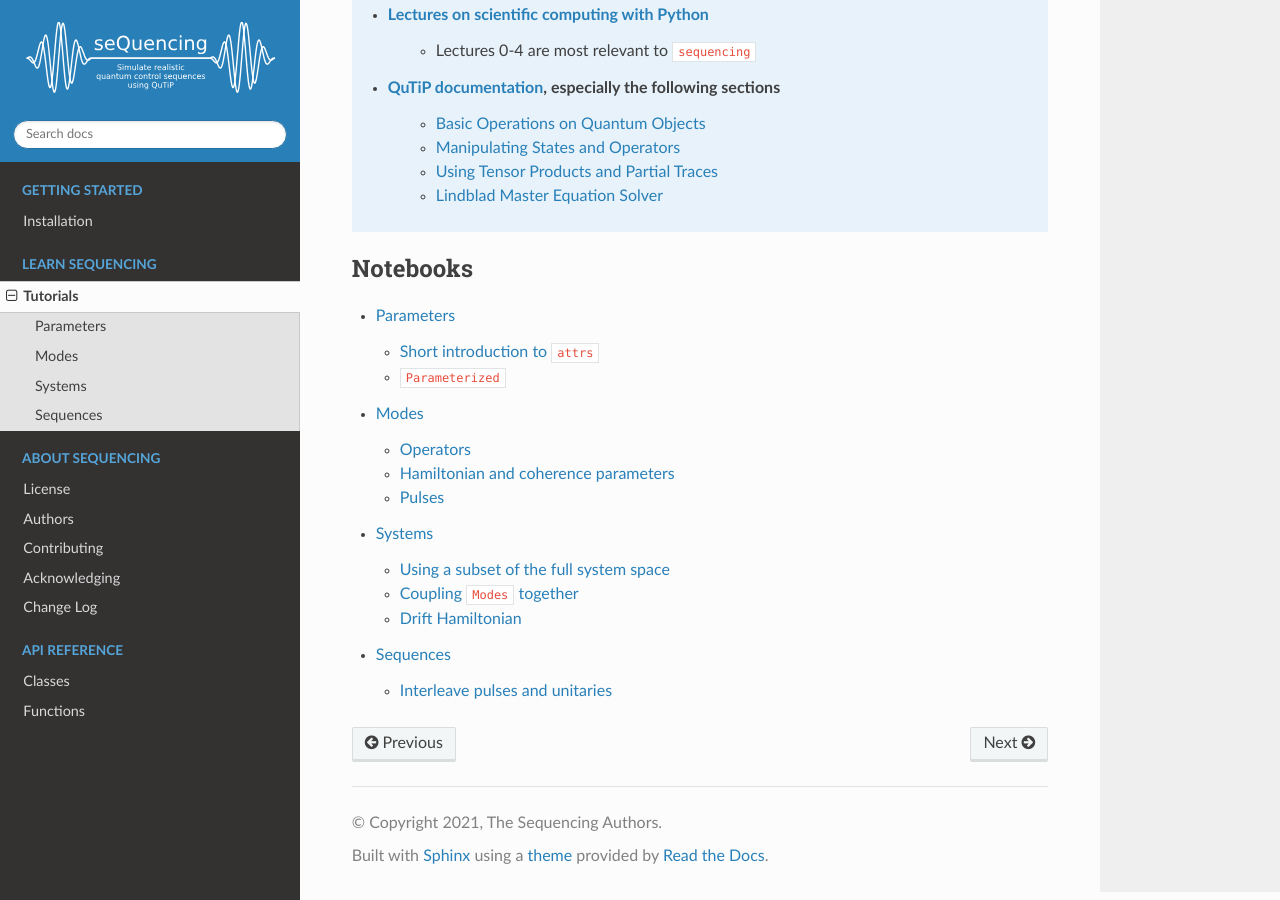
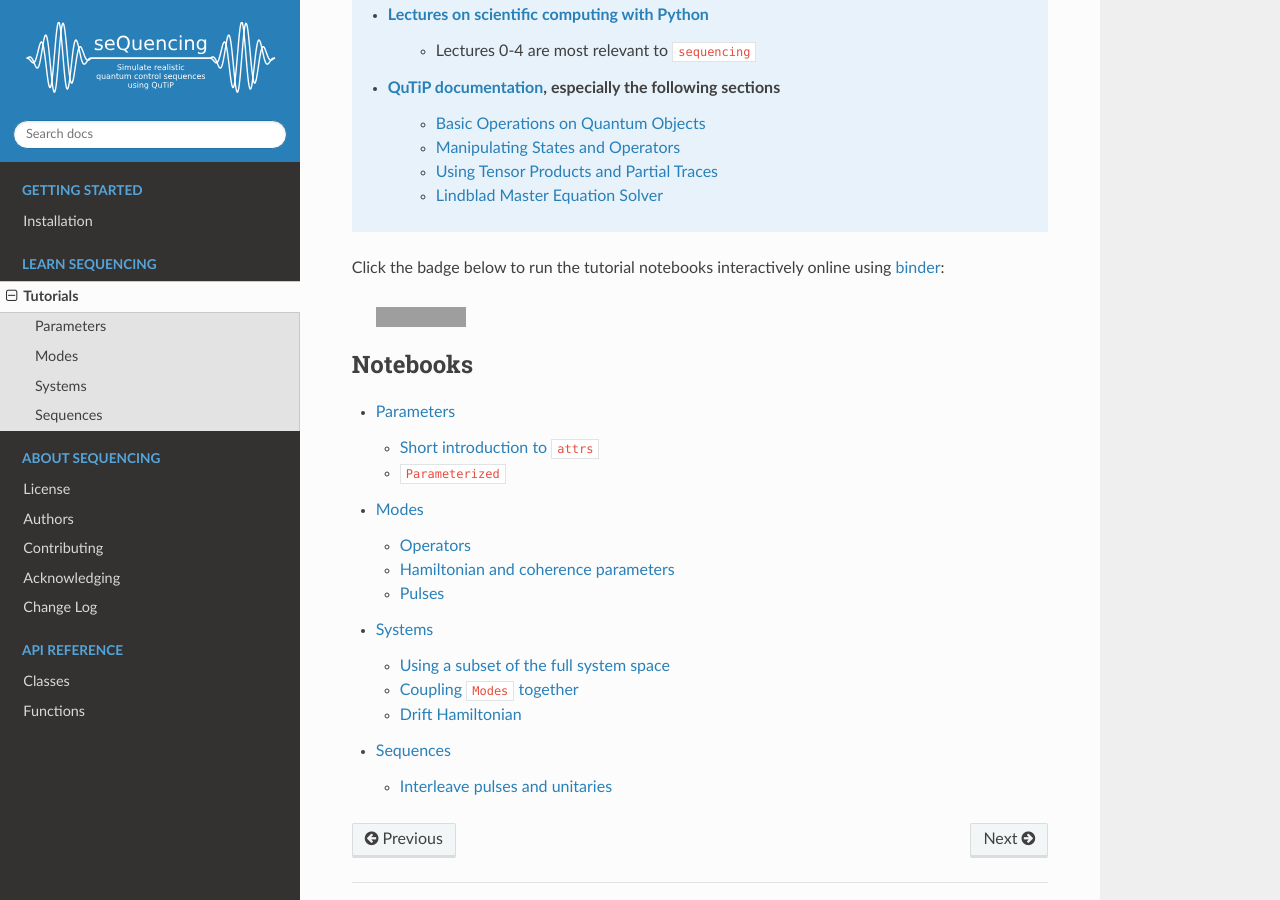
Before and after one commit to sequencing-dev/sequencing, a Sphinx documentation site: the page built from docs/source/tutorials/tutorials.rst, in a window 1280 px wide and 900 px high, scrolled down 613 px. Built offline with Sphinx 7.4.7 and the Read the Docs theme 2.0.0, drawn with Linux system fonts in a browser that asks for light colours; pages that are not in the unit, such as notebooks, are missing from menus; grey boxes are pictures that could not be loaded.

Commit message:
Add binder badge for tutorial notebooks

```diff
--- a/docs/source/tutorials/tutorials.rst
+++ b/docs/source/tutorials/tutorials.rst
@@ -24,6 +24,11 @@ intended to demonstrate important features and common idioms of the ``sequencing
       - `Using Tensor Products and Partial Traces <http://qutip.org/docs/latest/guide/guide-tensor.html#using-tensor-products-and-partial-traces>`_
       - `Lindblad Master Equation Solver <http://qutip.org/docs/latest/guide/dynamics/dynamics-master.html>`_
 
+Click the badge below to run the tutorial notebooks interactively online using `binder <https://mybinder.org/>`_:
+
+   .. image:: https://mybinder.org/badge_logo.svg
+      :target: https://mybinder.org/v2/gh/sequencing-dev/sequencing/main?filepath=docs%2Fsource%2Fnotebooks
+
 .. toctree::
    :maxdepth: 2
    :caption: Notebooks
```
Also changed, not shown: README.md (+6 -0 lines).
